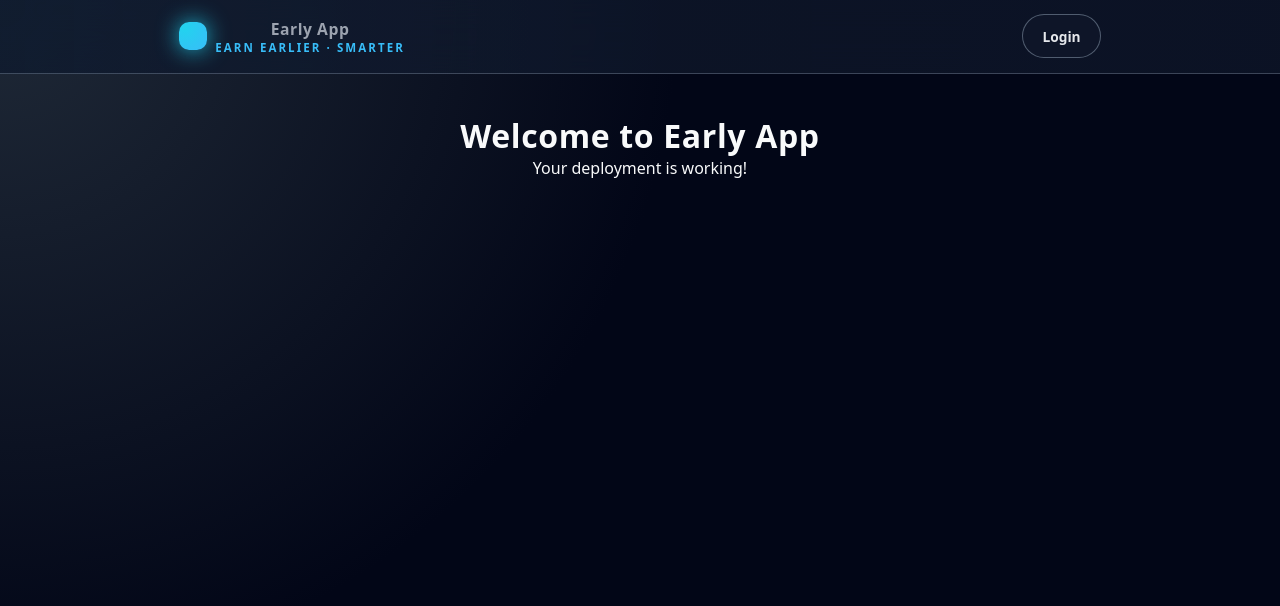
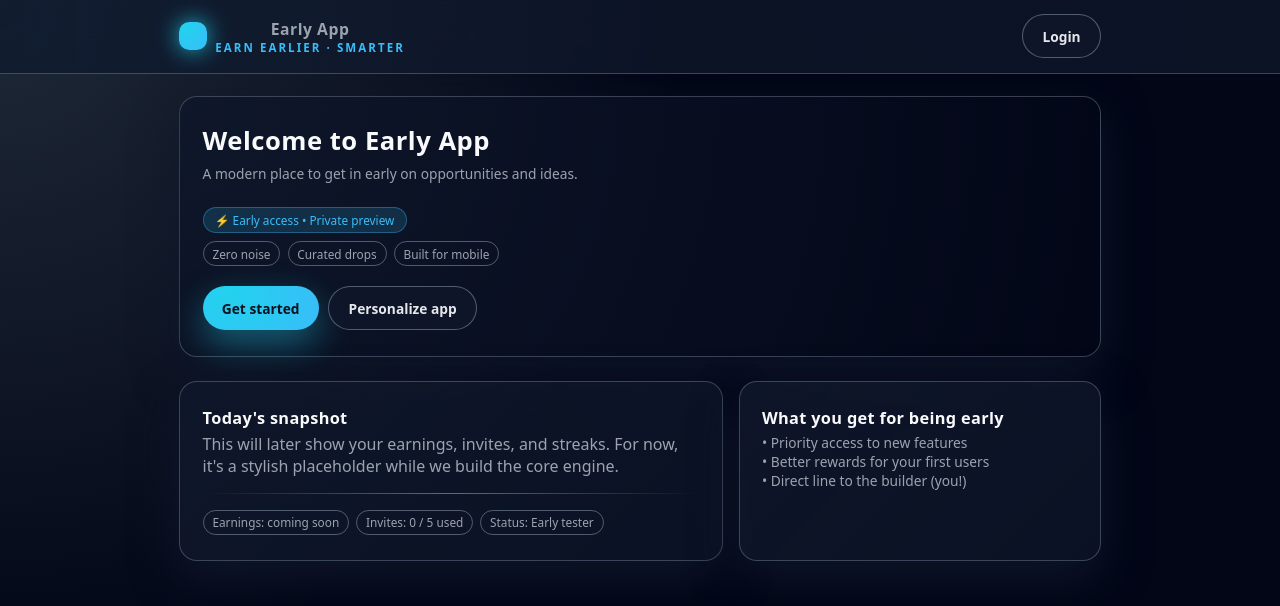
Before and after one commit to dantheman88/early-app, a Next.js app: page / in a window 1280 px wide. Shown: the top 606 px of the page. Built offline with nearby package versions, Linux system fonts and the light colour scheme; no server answers.

Commit message:
Update index.js

```diff
--- a/pages/index.js
+++ b/pages/index.js
@@ -1,8 +1,88 @@
+import { useEffect, useState } from "react";
+import { useRouter } from "next/router";
+import { auth } from "../lib/firebase";
+import { onAuthStateChanged } from "firebase/auth";
+
 export default function Home() {
+  const [user, setUser] = useState(null);
+  const router = useRouter();
+
+  useEffect(() => {
+    const unsub = onAuthStateChanged(auth, (u) => {
+      setUser(u || null);
+    });
+    return () => unsub();
+  }, []);
+
+  const go = (path) => router.push(path);
+
   return (
-    <div style={{ padding: "40px", textAlign: "center" }}>
-      <h1>Welcome to Early App</h1>
-      <p>Your deployment is working!</p>
+    <div className="page-inner">
+      <div className="card">
+        <h1 className="page-title">
+          {user ? "Welcome back 👋" : "Welcome to Early App"}
+        </h1>
+        <p className="page-subtitle">
+          A modern place to get in early on opportunities and ideas.
+        </p>
+
+        <div className="section">
+          <span className="pill">
+            ⚡ Early access • Private preview
+          </span>
+          <div className="badge-list">
+            <span className="badge">Zero noise</span>
+            <span className="badge">Curated drops</span>
+            <span className="badge">Built for mobile</span>
+          </div>
+        </div>
+
+        <div className="section">
+          <div className="btn-row">
+            <button
+              className="btn btn-primary"
+              onClick={() => go(user ? "/profile" : "/login")}
+            >
+              {user ? "View your profile" : "Get started"}
+            </button>
+            <button className="btn btn-secondary" onClick={() => go("/settings")}>
+              Personalize app
+            </button>
+          </div>
+        </div>
+      </div>
+
+      <div className="dashboard-grid section">
+        <div className="card-glass">
+          <h2 className="section-title">Today&apos;s snapshot</h2>
+          <p className="text-muted">
+            This will later show your earnings, invites, and streaks. For now,
+            it&apos;s a stylish placeholder while we build the core engine.
+          </p>
+          <div className="divider" />
+          <div className="badge-list">
+            <span className="badge">Earnings: coming soon</span>
+            <span className="badge">Invites: 0 / 5 used</span>
+            <span className="badge">Status: Early tester</span>
+          </div>
+        </div>
+
+        <div className="card-glass">
+          <h2 className="section-title">What you get for being early</h2>
+          <ul
+            style={{
+              listStyle: "none",
+              paddingLeft: 0,
+              fontSize: "0.86rem",
+              color: "#9ca3af",
+            }}
+          >
+            <li>• Priority access to new features</li>
+            <li>• Better rewards for your first users</li>
+            <li>• Direct line to the builder (you!)</li>
+          </ul>
+        </div>
+      </div>
     </div>
   );
 }
```
